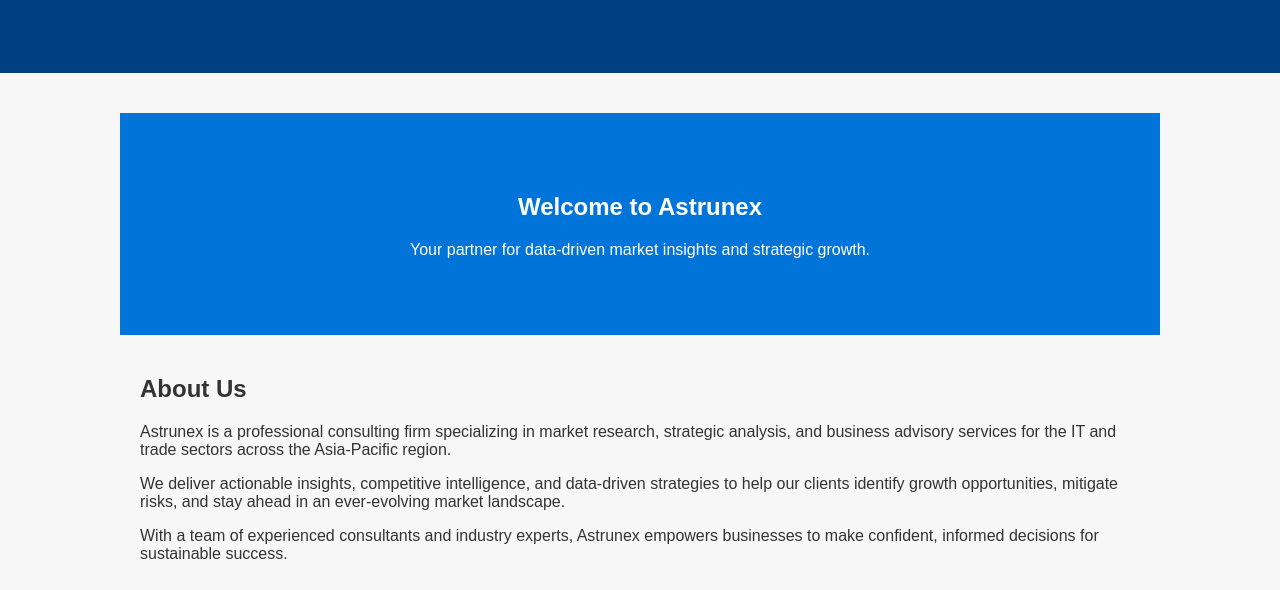
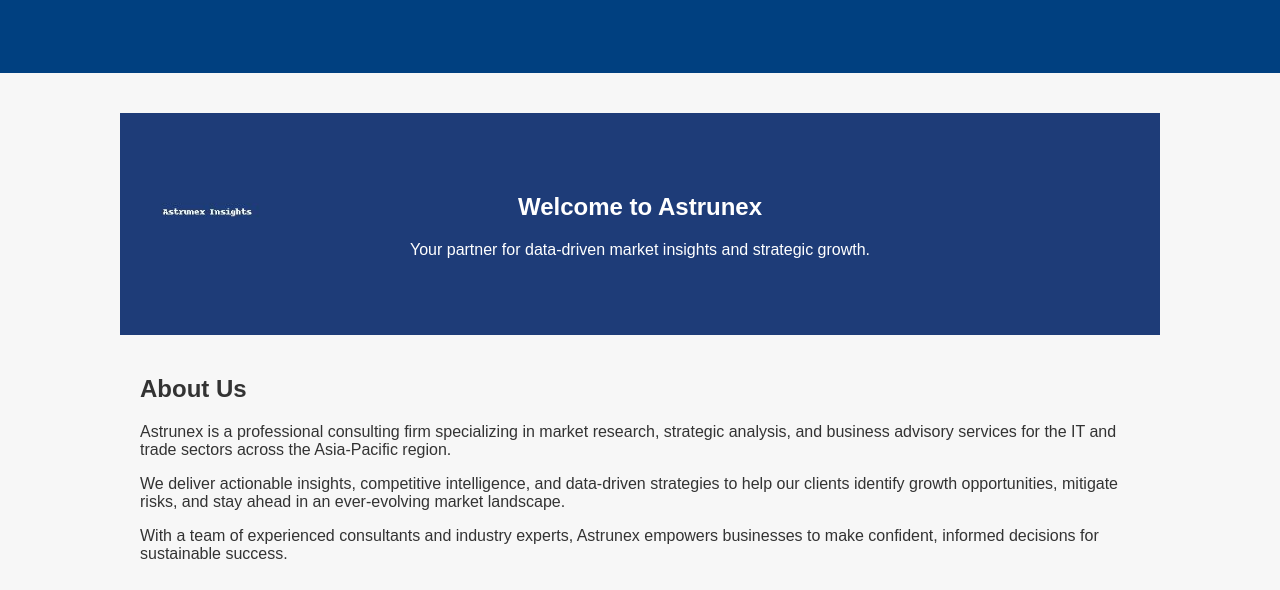
Before and after one commit to astrox05/astrox05.github.io, a plain HTML site: page index.html in a window 1280 px wide. Shown: the part 210-800 px from the top of the page. Drawn offline with Linux system fonts and the light colour scheme.

Commit message:
Add files via upload

```diff
--- a/index.html
+++ b/index.html
@@ -17,7 +17,7 @@
 </header>
 
 <!-- Banner -->
-<section id="banner">
+<section id="banner" style="background: url('assets/images/banner.jpg') no-repeat center; background-size: cover; color: #fff;">
     <h2>Welcome to Astrunex</h2>
     <p>Your partner for data-driven market insights and strategic growth.</p>
 </section>
```
Also changed, not shown: assets/images/banner.jpg (added), assets/images/service1.jpg, assets/images/service2.jpg, assets/images/service3.jpg, assets/images/service4.jpg, assets/images/service5.jpg.
